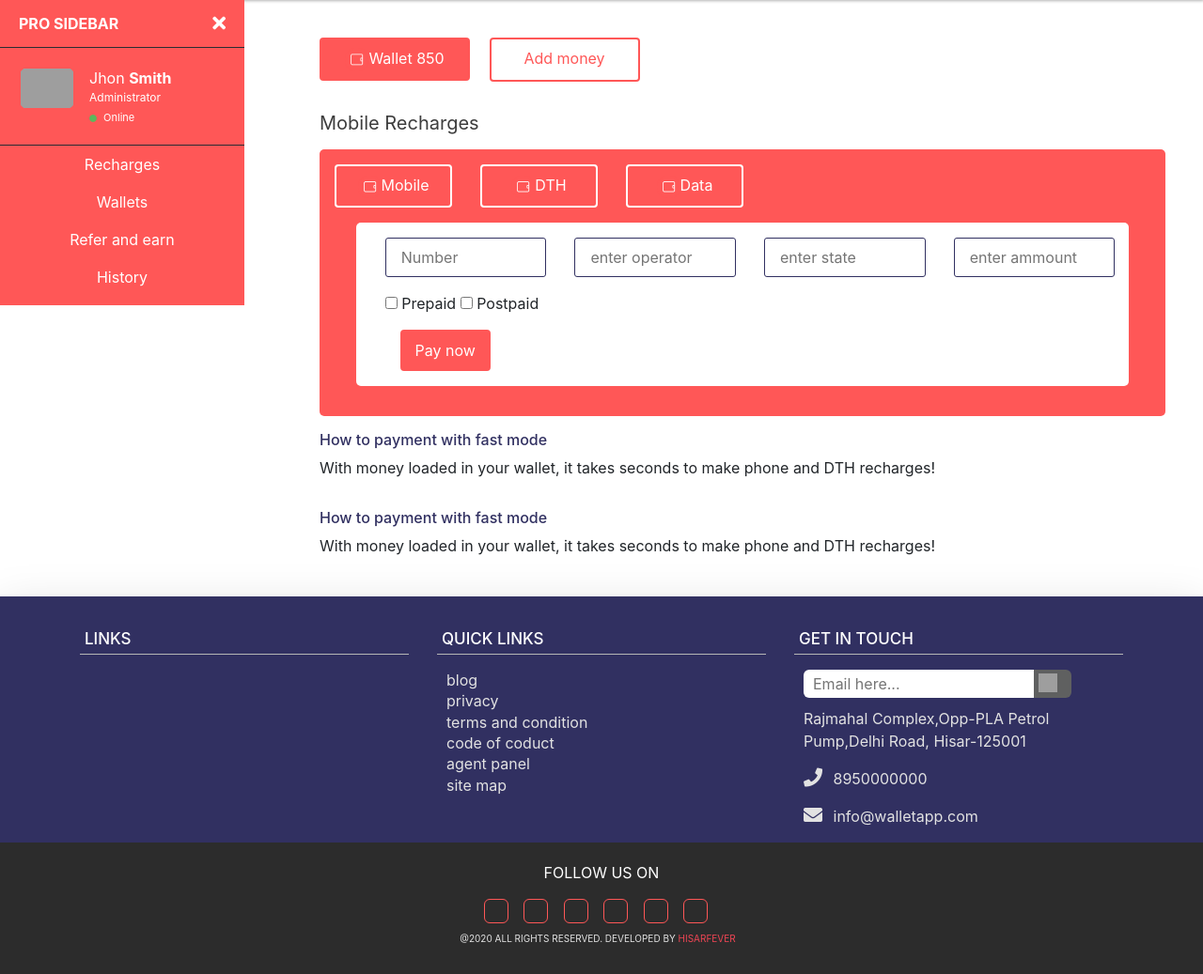
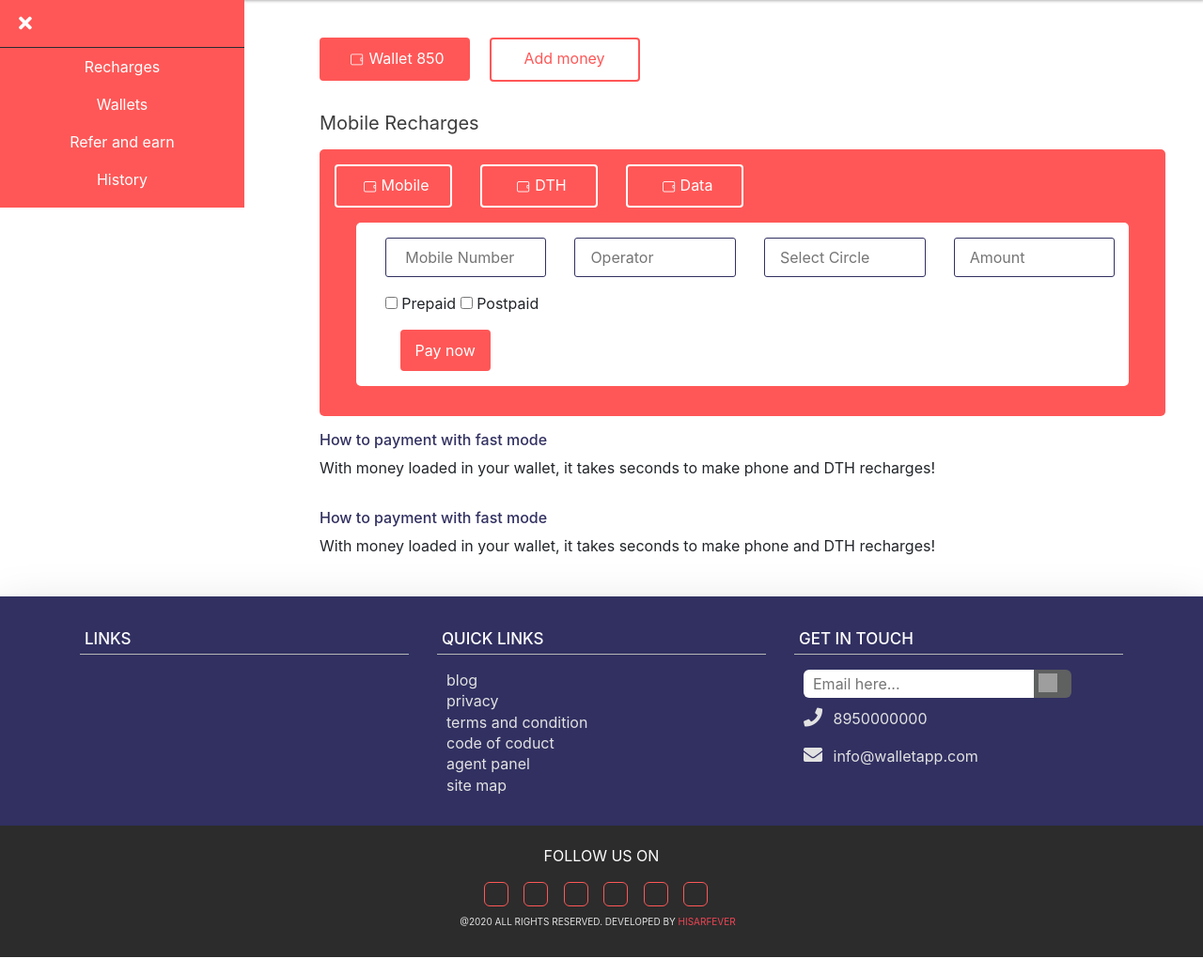
Before and after one commit to Git-Eniacoder/propertyweb, a CodeIgniter app: page /propertyweb/index.php/wallet/recharge/index in a window 1280 px wide. Shown: the part 92-1129 px from the top of the page at 94% size. Run offline with CodeIgniter, Linux system fonts and the light colour scheme; data that the repository does not hold is empty; some libraries are stand-ins or nearby versions; grey boxes are pictures that could not be loaded.

Commit message:
Style change 2

```diff
--- a/application/views/frontend/common/footer.php
+++ b/application/views/frontend/common/footer.php
@@ -105,7 +105,7 @@ $.ajax({
           <hr class="style1">
           <input type="email" name="email" placeholder="Email here...">
           <span class="arrow"><img src="assest/img/arrow.svg" width="100%"></span>
-          <p>Rajmahal Complex,Opp-PLA Petrol Pump,Delhi Road, Hisar-125001</p>
+          <!-- <p>Rajmahal Complex,Opp-PLA Petrol Pump,Delhi Road, Hisar-125001</p> -->
           <p><i class="fa fa-phone" style="margin-right: 7px; font-size: 20px;"></i> 8950000000</p>
           <p><i class="fa fa-envelope" style="margin-right: 7px; font-size: 20px;"></i> info@walletapp.com</p>
         </div>
--- a/application/views/frontend/wallet/recharge.php
+++ b/application/views/frontend/wallet/recharge.php
@@ -21,12 +21,11 @@
   <div id="sidebar" class="sidebar-wrapper">
     <div class="sidebar-content">
       <div class="sidebar-brand">
-        <a href="#">pro sidebar</a>
         <div id="close-sidebar">
           <i class="fas fa-times"></i>
         </div>
       </div>
-      <div class="sidebar-header">
+      <!-- <div class="sidebar-header">
         <div class="user-pic">
           <img class="img-responsive img-rounded" src="https://raw.githubusercontent.com/azouaoui-med/pro-sidebar-template/gh-pages/src/img/user.jpg"
             alt="User picture">
@@ -41,7 +40,7 @@
             <span>Online</span>
           </span>
         </div>
-      </div>
+      </div> -->
       <!-- sidebar-header  -->
 
       <!-- sidebar-search  -->
@@ -78,7 +77,6 @@
       <!-- sidebar-menu  -->
     </div>
     <!-- sidebar-content  -->
-
 </div>
   <!-- sidebar-wrapper  -->
   <main class="page-content">
@@ -111,10 +109,10 @@
 
             <div class="row justify-content-center">
                     <div class="col-md-3">
-                        <input type="number" name="m_number" placeholder="Number" class="inpu">
+                        <input type="number" name="m_number" placeholder=" Mobile Number" class="inpu">
                     </div>
                     <div class="col-md-3">
-                        <input list="operater" name="operater" placeholder="enter operator" class="inpu">
+                        <input list="operater" name="operater" placeholder="Operator" class="inpu">
                             <datalist id="operater">
                                 <option value="idea">
                                 <option value="vodafone">
@@ -124,7 +122,7 @@
                             </datalist>
                     </div>
                     <div class="col-md-3">
-                        <input list="state" name="state" placeholder="enter state" class="inpu">
+                        <input list="state" name="state" placeholder="Select Circle" class="inpu">
 
                         <datalist id="state">
                             <option value="rajasthan">
@@ -135,7 +133,7 @@
                         </datalist>
                     </div>
                     <div class="col-md-3">
-                        <input type="number" placeholder="enter ammount" class="inpu">
+                        <input type="number" placeholder="Amount" class="inpu">
                     </div>
                 </div>
                     <input type="checkbox" > Prepaid
@@ -154,11 +152,9 @@
             <div class="contentrr" >
             <div class="container">
                 <div class="row justify-content-center">
+
                     <div class="col-md-3">
-                        <input type="number" name="m_number" placeholder="Number" class="inpu">
-                    </div>
-                    <div class="col-md-3">
-                        <input list="operater" name="operater" placeholder="enter operator" class="inpu">
+                        <input list="operater" name="operater" placeholder="Operator" class="inpu">
                             <datalist id="operater">
                                 <option value="idea">
                                 <option value="vodafone">
@@ -167,28 +163,15 @@
                                 <option value="relience">
                             </datalist>
                     </div>
+
                     <div class="col-md-3">
-                        <input list="state" name="state" placeholder="enter state" class="inpu">
+                        <input type="number" name="m_number" placeholder="Mobile Number / Customer Id" class="inpu">
+                    </div>
 
-                        <datalist id="state">
-                            <option value="rajasthan">
-                            <option value="hariyana">
-                            <option value="delhi">
-                            <option value="punjab">
-                            <option value="up">
-                        </datalist>
-                    </div>
                     <div class="col-md-3">
-                        <input type="number" placeholder="enter ammount" class="inpu">
+                        <input type="number" placeholder="Enter Ammount" class="inpu">
                     </div>
                 </div>
-
-
-
-
-
-
-
                     <input type="checkbox" > Prepaid
                     <input type="checkbox" > Postpaid</br>
                     <button class="pay">Pay now</button>
@@ -205,10 +188,10 @@
 
             <div class="row justify-content-center">
                     <div class="col-md-3">
-                        <input type="number" name="m_number" placeholder="Number" class="inpu">
+                        <input type="number" name="m_number" placeholder=" Data Card Number" class="inpu">
                     </div>
                     <div class="col-md-3">
-                        <input list="operater" name="operater" placeholder="enter operator" class="inpu">
+                        <input list="operater" name="operater" placeholder="Enter Operator" class="inpu">
                             <datalist id="operater">
                                 <option value="idea">
                                 <option value="vodafone">
@@ -218,7 +201,7 @@
                             </datalist>
                     </div>
                     <div class="col-md-3">
-                        <input list="state" name="state" placeholder="enter state" class="inpu">
+                        <input list="state" name="state" placeholder="Select Circle" class="inpu">
 
                         <datalist id="state">
                             <option value="rajasthan">
@@ -229,7 +212,7 @@
                         </datalist>
                     </div>
                     <div class="col-md-3">
-                        <input type="number" placeholder="enter ammount" class="inpu">
+                        <input type="number" placeholder="Amount" class="inpu">
                     </div>
                 </div>
                     <input type="checkbox" > Prepaid
--- a/assets/css/style.css
+++ b/assets/css/style.css
@@ -454,6 +454,7 @@
 .foot{
   background-color:#313061 ;
   padding-top: 15px;
+  padding-bottom: 2rem;
 }
 .foot .style1 {
 
```
